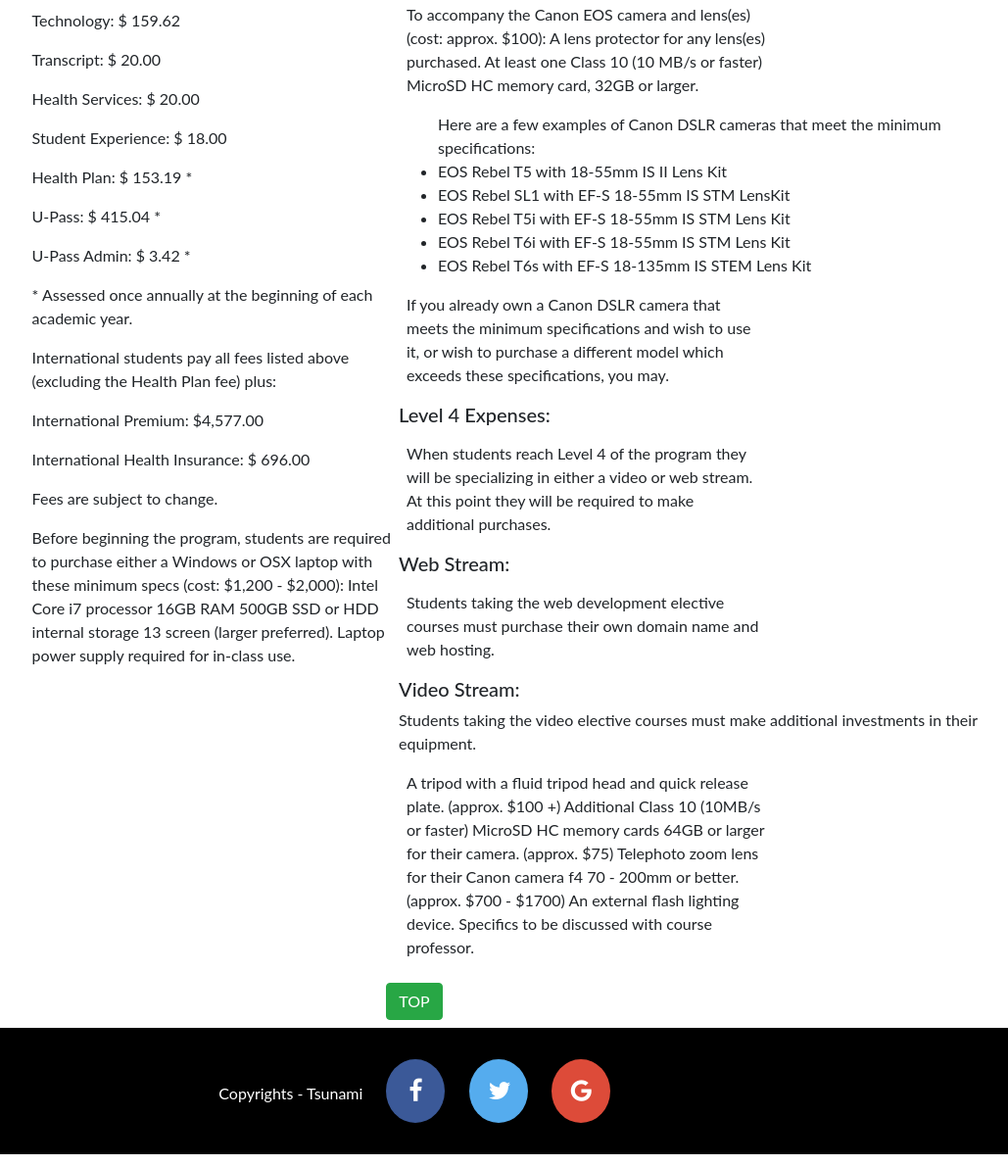
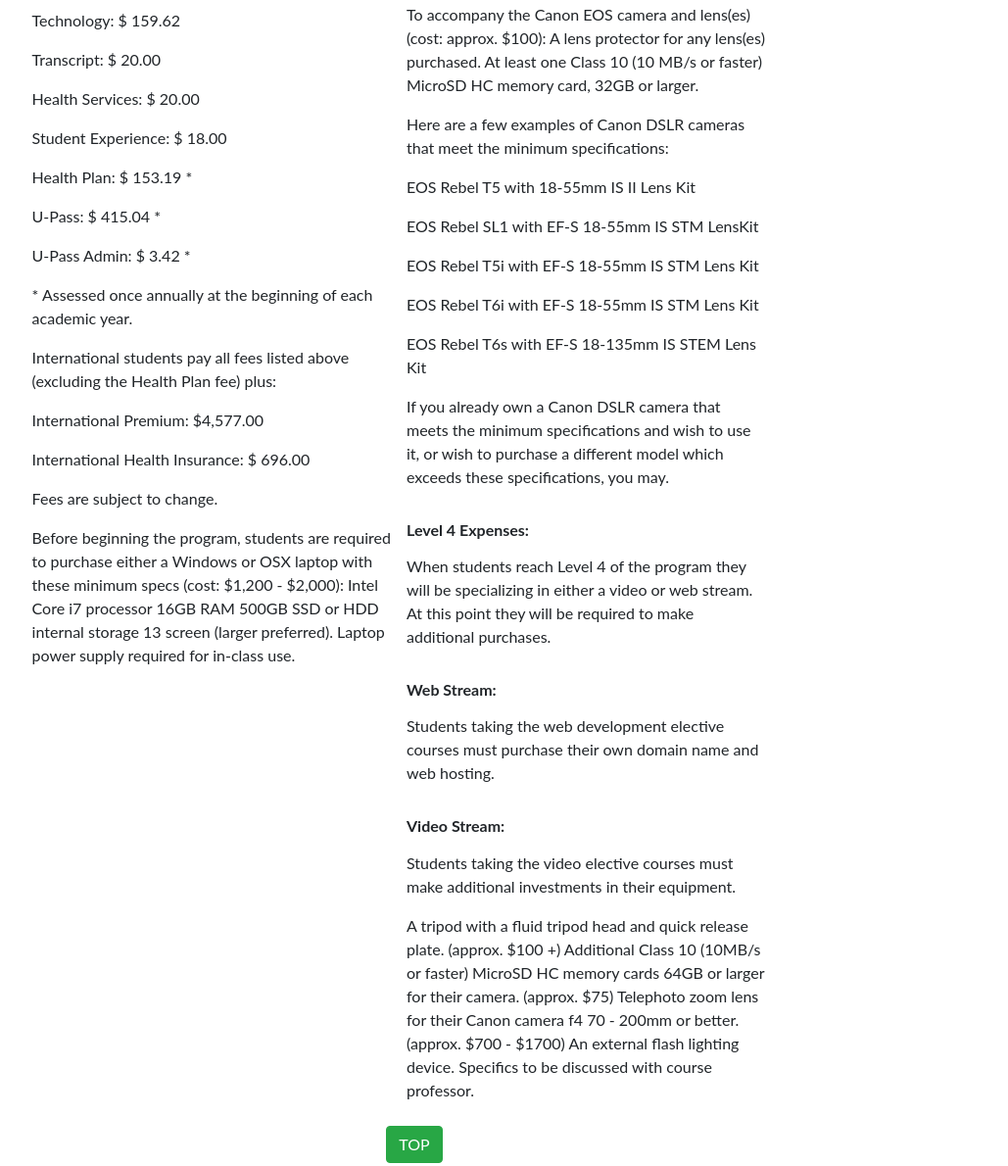
Before and after one commit to MTM6330-F18/Final--tsunami, a website: page fees.html in a window 1280 px wide. Shown: the part 805-1995 px from the top of the page at 98% size, without its empty margins (217-1246 px from the left). Drawn offline with nearby package versions, Linux system fonts and the light colour scheme.

Commit message:
Made fees look better for smaller sizes

```diff
--- a/fees.html
+++ b/fees.html
@@ -115,42 +115,34 @@
 
         <p>To accompany the Canon EOS camera and lens(es) (cost: approx. $100): A lens protector for any lens(es)
           purchased. At least one Class 10 (10 MB/s or faster) MicroSD HC memory card, 32GB or larger.</p>
-        <ul>Here are a few examples of Canon DSLR cameras that meet the minimum specifications:
-          <li>EOS Rebel T5 with 18-55mm IS II Lens Kit</li>
-          <li>EOS Rebel SL1 with EF-S 18-55mm IS STM LensKit</li>
-          <li> EOS Rebel T5i with EF-S 18-55mm IS STM Lens Kit</li>
-          <li>EOS Rebel T6i with EF-S 18-55mm IS STM Lens Kit</li>
-          <li> EOS Rebel T6s with EF-S 18-135mm IS STEM Lens Kit</li>
-        </ul>
+        <p>Here are a few examples of Canon DSLR cameras that meet the minimum specifications:</p>
+        <p>EOS Rebel T5 with 18-55mm IS II Lens Kit</p>
+        <p>EOS Rebel SL1 with EF-S 18-55mm IS STM LensKit</p>
+        <p> EOS Rebel T5i with EF-S 18-55mm IS STM Lens Kit</p>
+        <p>EOS Rebel T6i with EF-S 18-55mm IS STM Lens Kit</p>
+        <p> EOS Rebel T6s with EF-S 18-135mm IS STEM Lens Kit</p>
         <p>If you already own a Canon DSLR camera that meets the minimum specifications and wish to use it, or wish to
           purchase
           a different model which exceeds these specifications, you may.</p>
 
-        <h5> Level 4 Expenses:</h5>
+        <h2> Level 4 Expenses:</h2>
         <p>When students reach Level 4 of the program they will be specializing in either a video or web stream. At
           this
           point
           they will be required to make additional purchases.</p>
 
-        <h5>Web Stream:</h5>
+        <h2>Web Stream:</h2>
         <p>Students taking the web development elective courses must purchase their own domain name and web hosting.</p>
 
-        <h5>Video Stream:</h5>
-        Students taking the video elective courses must make additional investments in their equipment.
+        <h2>Video Stream:</h2>
+        <p>Students taking the video elective courses must make additional investments in their equipment.</p>
 
         <p> A tripod with a fluid tripod head and quick release plate. (approx. $100 +) Additional Class 10 (10MB/s or
-          faster)
-          MicroSD HC memory cards 64GB or larger for their camera. (approx. $75) Telephoto zoom lens for their Canon
-          camera
-          f4
-          70 - 200mm or better. (approx. $700 - $1700) An external flash lighting device. Specifics to be discussed
-          with
-          course
-          professor.</p>
-
-
-
-
+          faster) MicroSD HC memory cards 64GB or larger for their camera. (approx. $75) Telephoto zoom lens for their
+          Canon
+          camera f4 70 - 200mm or better. (approx. $700 - $1700) An external flash lighting device. Specifics to be
+          discussed with
+          course professor.</p>
       </article>
     </div>
     <div class="container">
```
